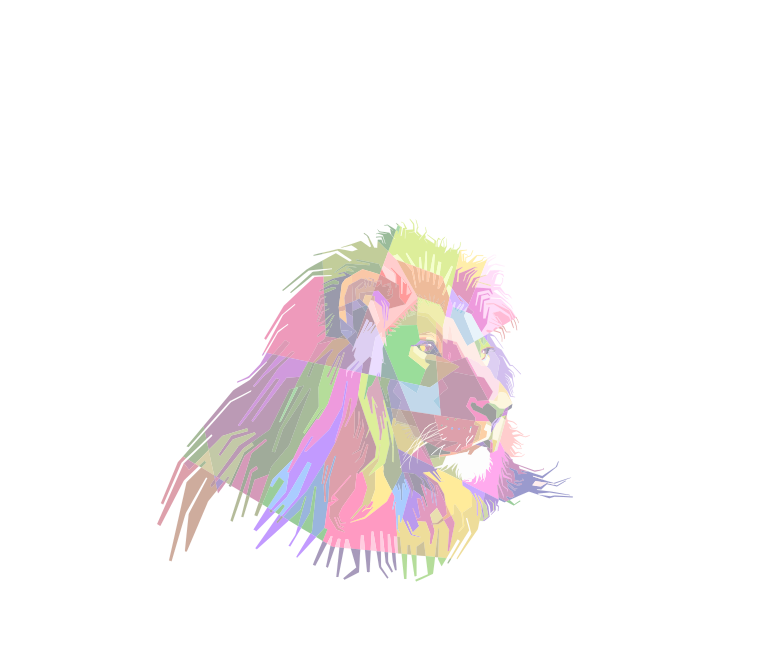
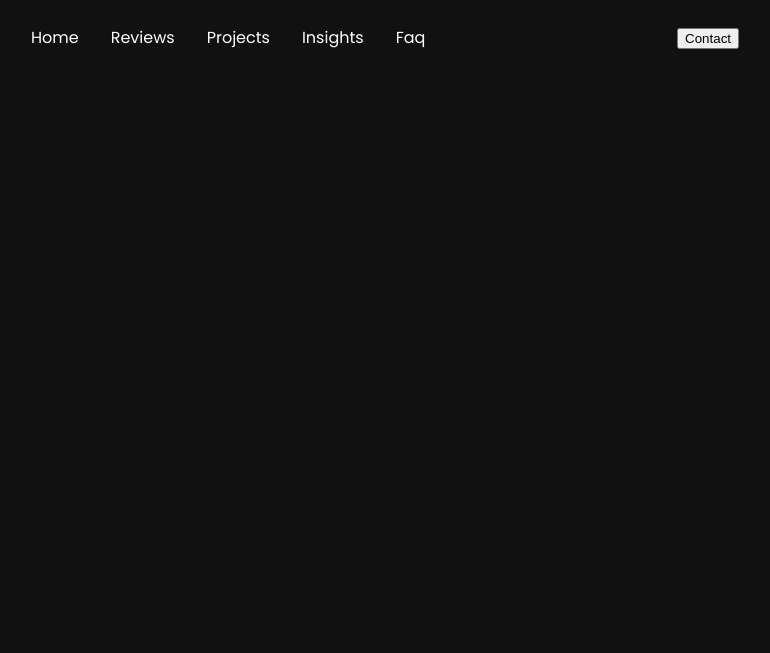
Before and after one commit to NeenduDev/PORTFOLIO, a website built with Parcel: page src/index.html in a window 1280 px wide. Shown: the whole page, without its empty margins (275-1045 px from the left). Built offline with nearby package versions, Linux system fonts and the light colour scheme.

Commit message:
Build the Header

```diff
--- a/src/assets/js/app.js
+++ b/src/assets/js/app.js
@@ -28,7 +28,7 @@ let barInterval = setInterval(() => {
     gsap.to(".loading__svg", {
       duration: 10,
       opacity: 1,
-      // rotate: "360deg",
+      rotate: "360deg",
     });
 
     gsap.to(".loading__box", {
@@ -38,14 +38,14 @@ let barInterval = setInterval(() => {
     gsap.to(".loading", {
       delay: 2,
       duration: 2,
-      //zIndex: 1,
+      // zIndex: 1,
       background: "transparent",
       opacity: 0.5,
     });
     gsap.to(".loading__svg", {
       delay: 2,
       duration: 100,
-      // rotate: "360deg",
+      rotate: "360deg",
     });
   }
 }, 20);
--- a/src/assets/js/config.js
+++ b/src/assets/js/config.js
@@ -1,2 +1,3 @@
 import "../styles/base.scss";
 import "../styles/loader.scss";
+import "../styles/landing.scss";
--- a/src/assets/styles/base.scss
+++ b/src/assets/styles/base.scss
@@ -36,6 +36,15 @@ svg {
   max-width: 100%;
 }
 
+a {
+  text-decoration: none;
+  color: inherit;
+}
+
+ul {
+  list-style: none;
+}
+
 /*-----Variab1es----*/
 $green-color: #6cff8d;
 $dark-green-color: #6cff8c7a;
--- /dev/null
+++ b/src/assets/styles/landing.scss
@@ -0,0 +1,26 @@
+.landing {
+  position: relative;
+  width: 100%;
+  height: 100vh;
+  background: #111;
+  color: #fff;
+  overflow: hidden;
+  .header {
+    position: absolute;
+    top: 1rem;
+    left: 50%;
+    transform: translateX(-50%);
+    &__wrap {
+      padding: 10px;
+      display: flex;
+      align-items: center;
+      justify-content: space-between;
+      width: 60vw;
+    }
+    &__left {
+      display: flex;
+      align-items: center;
+      gap: 2rem;
+    }
+  }
+}
--- a/src/assets/styles/loader.scss
+++ b/src/assets/styles/loader.scss
@@ -13,6 +13,7 @@
   display: grid;
   place-items: center;
   font-family: "Orbitron", sans-serif;
+  display: none;
   &__box {
     position: relative;
     width: 500px;
--- a/src/index.html
+++ b/src/index.html
@@ -101,10 +101,11 @@
     <script src="assets/js/config.js"></script>
   </head>
   <body>
+    <!-- Loading -->
     <div class="loading">
       <div class="loading__box">
         <img
-          src="assets/images/loaders/loader13.svg"
+          src="assets/images/loaders/loader15.svg"
           alt="lodingSvg"
           class="loading__svg"
         />
@@ -119,9 +120,37 @@
         </div>
         <div class="loading__counter">
           <span>0%</span>
-          <div class="loading__counter--number">100%</div>
+          <div class="loading__counter--number">0%</div>
         </div>
       </div>
+    </div>
+    <!-- Landing -->
+    <div class="landing">
+      <!-- Header -->
+      <header class="header">
+        <div class="header__wrap">
+          <ul class="header__left">
+            <li>
+              <a href="#"><span>Home</span></a>
+            </li>
+            <li>
+              <a href="#"><span>Reviews</span></a>
+            </li>
+            <li>
+              <a href="#"><span>Projects</span></a>
+            </li>
+            <li>
+              <a href="#"><span>Insights</span></a>
+            </li>
+            <li>
+              <a href="#"><span>Faq</span></a>
+            </li>
+          </ul>
+          <div class="header__right">
+            <button>Contact</button>
+          </div>
+        </div>
+      </header>
     </div>
     <script src="./assets/js/app.js"></script>
   </body>
```
